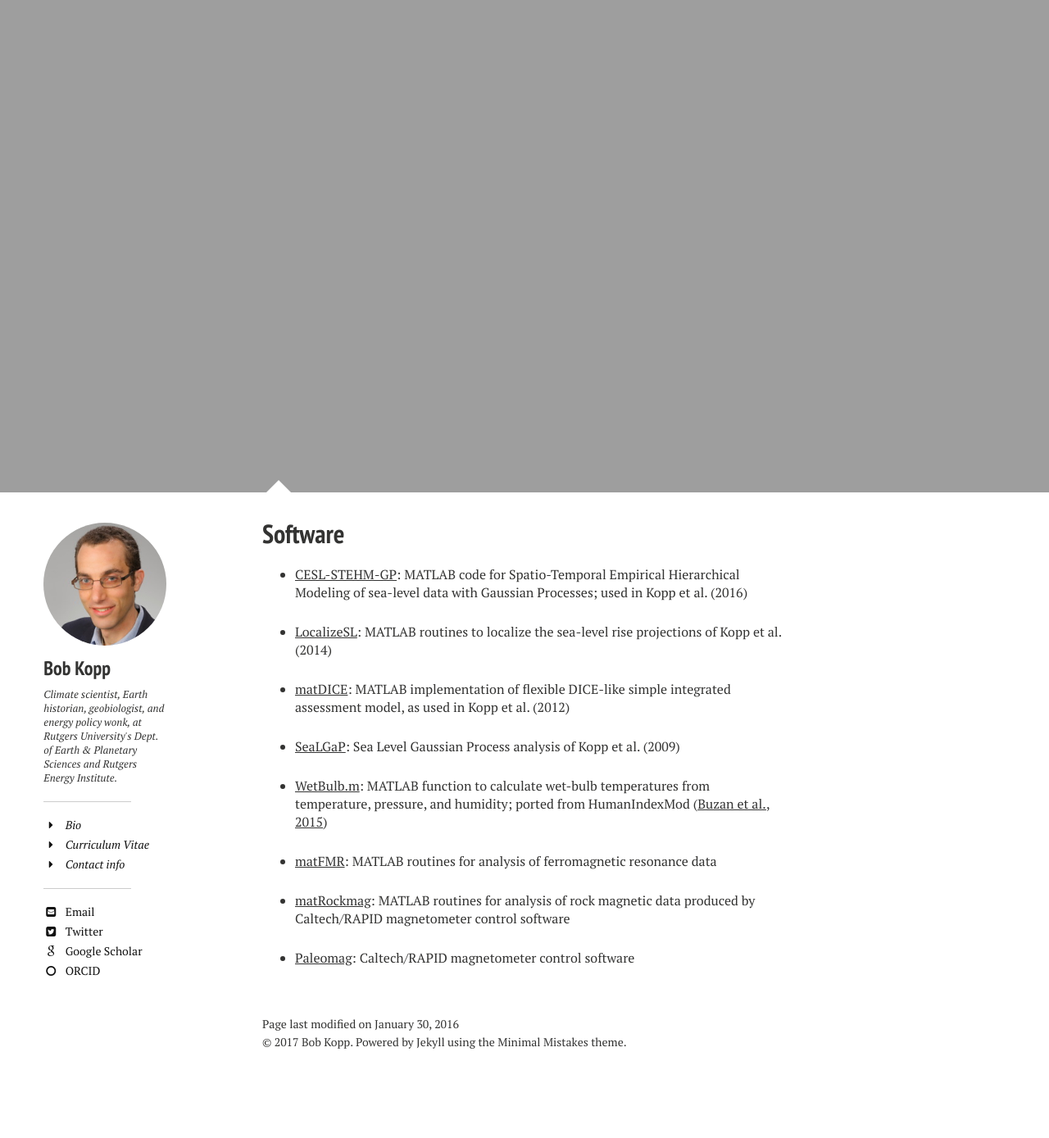
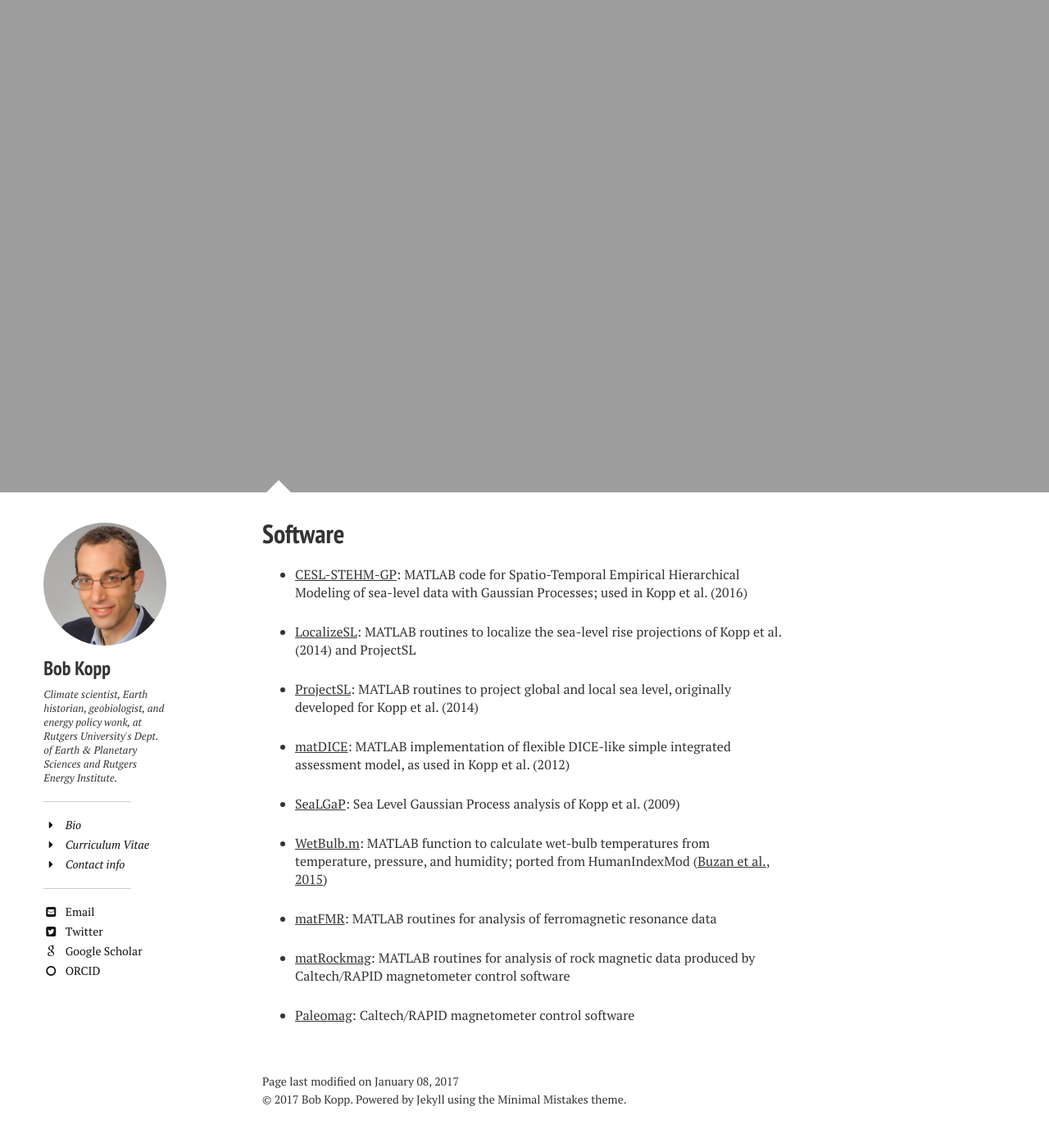
Before and after one commit to mrke/bobkopp.github.io, a Jekyll site: the page built from software/index.md, in a window 1280 px wide and 1400 px high, scrolled down 443 px. Shown: the top 1389 px of the window at 82% size. Built offline with Jekyll 4.4.1, drawn with Linux system fonts in a browser that asks for light colours; nearby versions of some CDN libraries; before the commit the page ends 1773 px from its top, so only the background shows below that.

```diff
--- a/software/index.md
+++ b/software/index.md
@@ -2,7 +2,7 @@
 layout: page
 title: Software
 tags: [software]
-modified: Wed Jan 30 2016
+modified: January 8 2017
 comments: false
 share: false
 image:
@@ -12,7 +12,9 @@ image:
 
 * [CESL-STEHM-GP](https://github.com/bobkopp/CESL-STEHM-GP/releases): MATLAB code for Spatio-Temporal Empirical Hierarchical Modeling of sea-level data with Gaussian Processes; used in Kopp et al. (2016)
 
-* [LocalizeSL](https://github.com/bobkopp/LocalizeSL/releases): MATLAB routines to localize the sea-level rise projections of Kopp et al. (2014)
+* [LocalizeSL](https://github.com/bobkopp/LocalizeSL/releases): MATLAB routines to localize the sea-level rise projections of Kopp et al. (2014) and ProjectSL
+
+* [ProjectSL](https://github.com/bobkopp/ProjectSL/releases): MATLAB routines to project global and local sea level, originally developed for Kopp et al. (2014)
 
 * [matDICE](https://github.com/bobkopp/matDICE): MATLAB implementation of flexible DICE-like simple integrated assessment model, as used in Kopp et al. (2012)
 
```
Also changed, not shown: teaching/index.md (+6 -2 lines), 2 other files.
